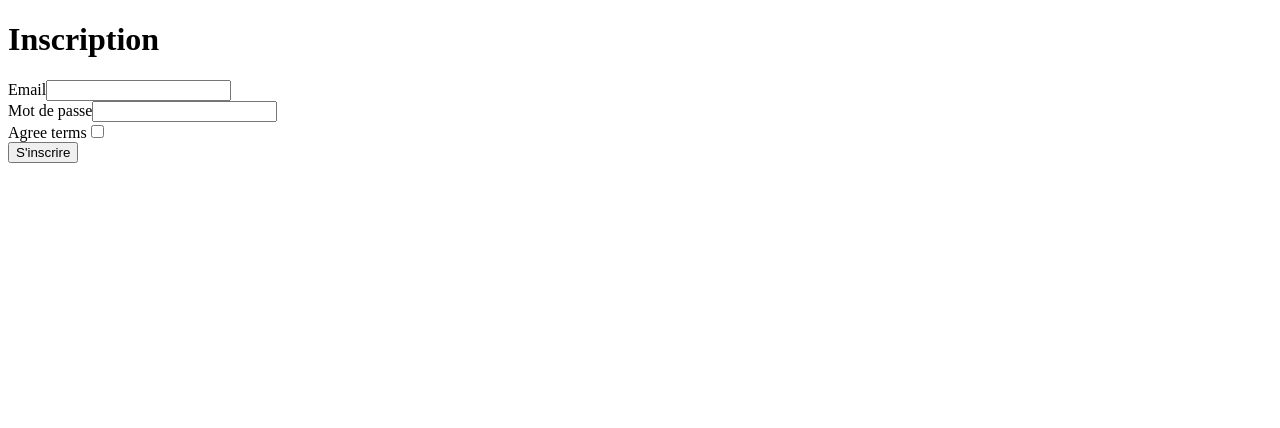
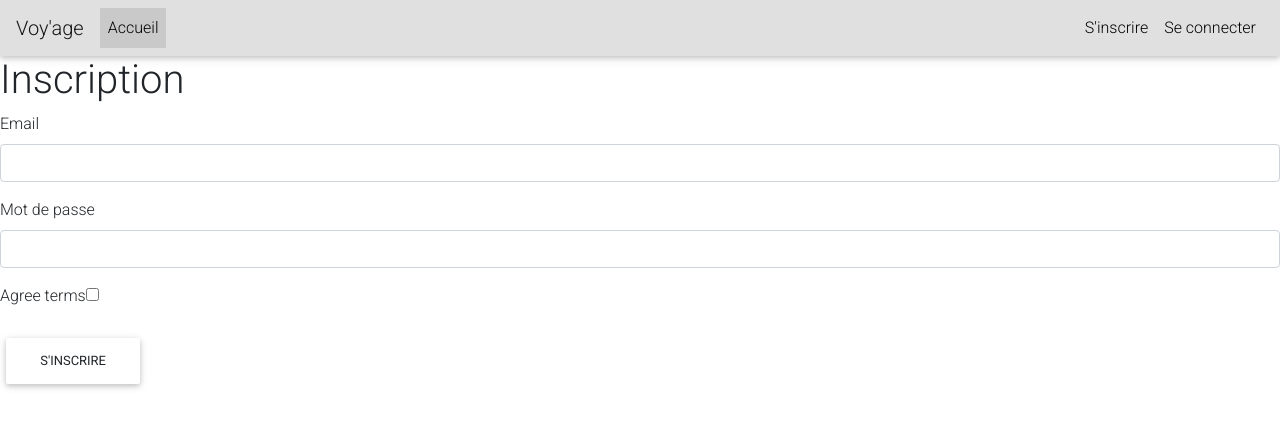
Before and after one commit to M2i-CDA-0720-Grenoble/s15-uml-project-uml-groupe-c, a Symfony app: template app-voyage/templates/registration/register.html.twig in a window 1280 px wide. Shown: the top 428 px of the page. Run offline with Twig, Linux system fonts and the light colour scheme; the template is opened without the code that fills it, so the values that code supplies are empty; form fields are guessed from the names that the template uses; some libraries are stand-ins or nearby versions.

Commit message:
ajout de la navbar, necessite modifications

```diff
--- a/app-voyage/src/DataFixtures/AppFixtures.php
+++ b/app-voyage/src/DataFixtures/AppFixtures.php
@@ -25,10 +25,11 @@ class AppFixtures extends Fixture
         for($i=0;$i < 20 ; $i++)
         {
             $user = new User();
-            $password = $this->encoder->encodePassword($user, 'password');
+            $password = $this->encoder->encodePassword($user, 'password'.$i.$i);
             $user
                 ->setEmail($generator->email)
-                ->setPassword($password);
+                ->setPassword($password)
+                ->setIsVerified(true);
             $manager->persist($user);
 
             $userInfo = new UserInfo();
--- /dev/null
+++ b/app-voyage/templates/_partials/_navbar.html.twig
@@ -0,0 +1,46 @@
+<nav class="navbar navbar-expand-md navbar-light bg-light">
+  <a class="navbar-brand" href="{{ path("homePage")}}">Voy'age</a>
+  <button class="navbar-toggler" type="button" data-toggle="collapse" data-target="#navbarSupportedContent" aria-controls="navbarSupportedContent" aria-expanded="false" aria-label="Toggle navigation">
+    <span class="navbar-toggler-icon"></span>
+  </button>
+
+  <div class="collapse navbar-collapse" id="navbarSupportedContent">
+    <ul class="navbar-nav mr-auto">
+      <li class="nav-item active">
+        <a class="nav-link" href="#">Accueil <span class="sr-only">(current)</span></a>
+      </li>
+      {# <li class="nav-item">
+        <a class="nav-link" href="#">Voyages</a>
+      </li> #}
+      {# <li class="nav-item dropdown">
+        <a class="nav-link dropdown-toggle" href="#" id="navbarDropdown" role="button" data-toggle="dropdown" aria-haspopup="true" aria-expanded="false">
+          Dropdown
+        </a>
+        <div class="dropdown-menu" aria-labelledby="navbarDropdown">
+          <a class="dropdown-item" href="#">Action</a>
+          <a class="dropdown-item" href="#">Another action</a>
+          <div class="dropdown-divider"></div>
+          <a class="dropdown-item" href="#">Something else here</a>
+        </div>
+      </li> #}
+    </ul>
+    <ul class="navbar-nav ml-auto">
+        {% if app.user %}
+            <li class="nav-item">
+                <a class="nav-link" href="{{ path("logout") }}">Se déconnecter</a>
+            </li>
+        {% else %}
+            <li class="nav-item">
+                <a class="nav-link" href="{{ path("signup") }}">S'inscrire</a>
+            </li>
+            <li class="nav-item">
+                <a class="nav-link" href="{{ path("login")}}">Se connecter</a>
+            </li>
+      {% endif %}
+    </ul>
+    {# <form class="form-inline my-2 my-lg-0">
+      <input class="form-control mr-sm-2" type="search" placeholder="Search" aria-label="Search">
+      <button class="btn btn-outline-success my-2 my-sm-0" type="submit">Search</button>
+    </form> #}
+  </div>
+</nav>
--- a/app-voyage/templates/base.html.twig
+++ b/app-voyage/templates/base.html.twig
@@ -3,10 +3,26 @@
     <head>
         <meta charset="UTF-8">
         <title>{% block title %}Welcome!{% endblock %}</title>
-        {% block stylesheets %}{% endblock %}
+        {% block stylesheets %}
+        <link rel="stylesheet" href="https://use.fontawesome.com/releases/v5.8.2/css/all.css">
+        <link rel="stylesheet" href="https://fonts.googleapis.com/css?family=Roboto:300,400,500,700&display=swap">
+        <link href="https://cdnjs.cloudflare.com/ajax/libs/twitter-bootstrap/4.5.0/css/bootstrap.min.css" rel="stylesheet">
+        <link href="https://cdnjs.cloudflare.com/ajax/libs/mdbootstrap/4.19.1/css/mdb.min.css" rel="stylesheet">
+        {% endblock %}
     </head>
     <body>
-        {% block body %}{% endblock %}
-        {% block javascripts %}{% endblock %}
+        {% block navbar %}
+            {{ include ('_partials/_navbar.html.twig')}}
+        {% endblock %}
+
+        {% block body %}
+        {% endblock %}
+
+        {% block javascripts %}
+            <script type="text/javascript" src="https://cdnjs.cloudflare.com/ajax/libs/jquery/3.5.1/jquery.min.js"></script>
+            <script type="text/javascript" src="https://cdnjs.cloudflare.com/ajax/libs/popper.js/1.14.4/umd/popper.min.js"></script>
+            <script type="text/javascript" src="https://cdnjs.cloudflare.com/ajax/libs/twitter-bootstrap/4.5.0/js/bootstrap.min.js"></script>
+            <script type="text/javascript" src="https://cdnjs.cloudflare.com/ajax/libs/mdbootstrap/4.19.1/js/mdb.min.js"></script>
+        {% endblock %}
     </body>
 </html>
--- /dev/null
+++ b/app-voyage/templates/default/index.html.twig
@@ -0,0 +1,6 @@
+{% extends 'base.html.twig' %}
+
+{% block title %}Bienvue sur Voy'age !{% endblock %}
+
+{% block body %}
+{% endblock %}
```
Also changed, not shown: app-voyage/src/Controller/MainController.php (+5 -4 lines), app-voyage/templates/voyage/index.html.twig (deleted, +0 -20 lines).
